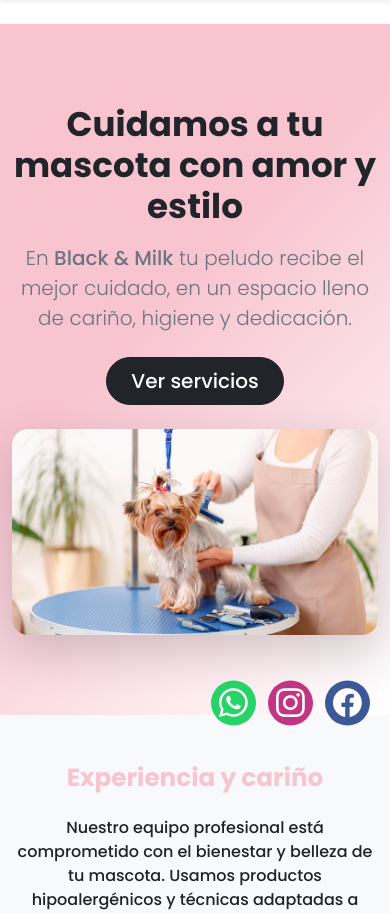
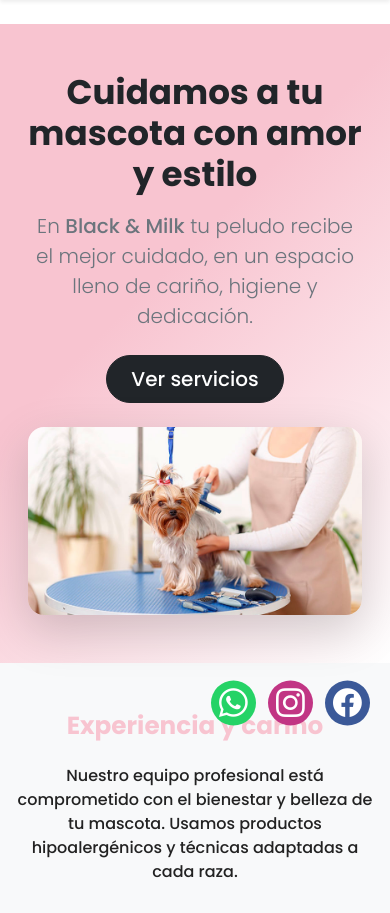
Before and after one commit to william20xd/web, a PHP site: page / in a window 390 px wide. Shown: the part 56-969 px from the top of the page. Run offline with PHP 8.4, Linux system fonts and the light colour scheme.

Commit message:
Update style.css

```diff
--- a/assets/css/style.css
+++ b/assets/css/style.css
@@ -114,3 +114,14 @@ footer {
         padding: 0.5rem 1rem; /* reduce espacio superior e inferior */
     }
 }
+
+@media (max-width: 768px) {
+    .hero {
+        padding: 3rem 1rem; /* menos padding en móvil */
+        min-height: auto;    /* evita que sea demasiado grande */
+    }
+
+    .navbar-spacer {
+        height: 60px; /* espacio por navbar fijo */
+    }
+}
```
